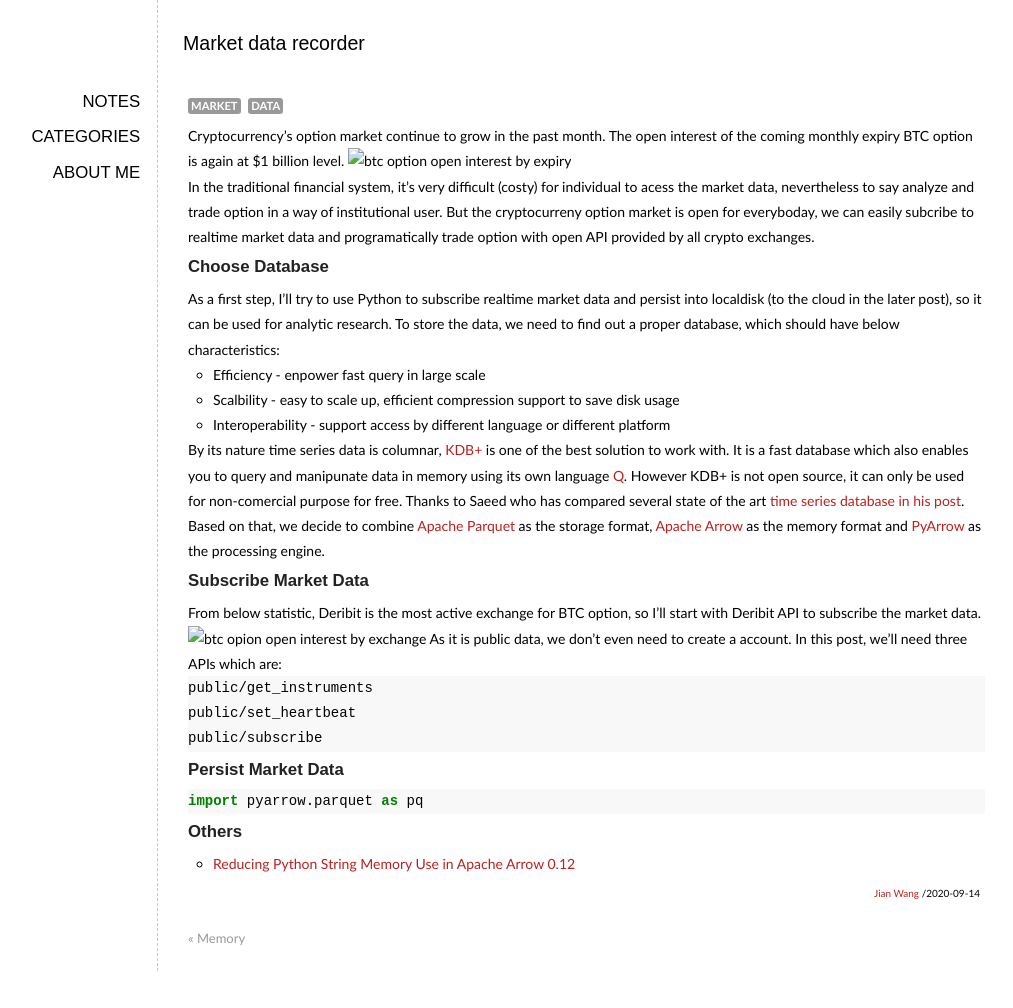
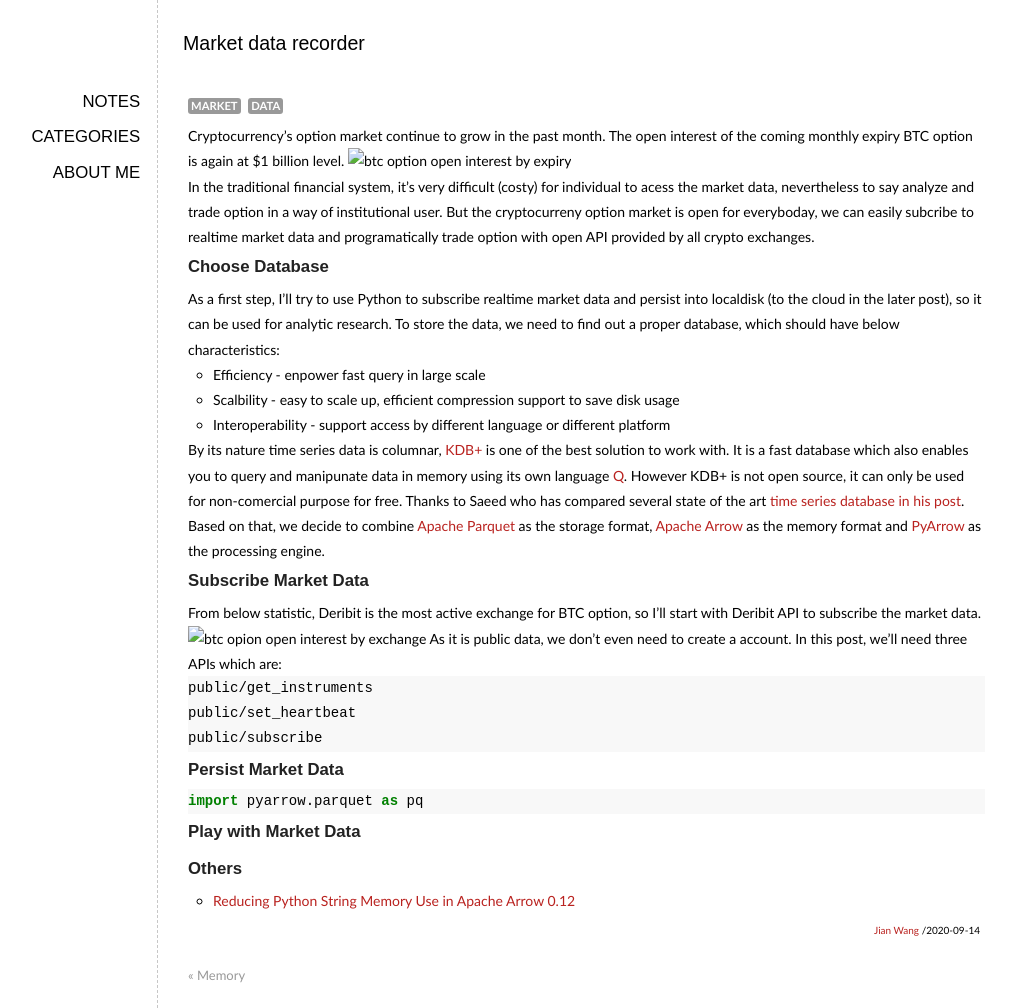
Before and after one commit to elan2wang/note, a Jekyll site: the page built from _posts/2020-09-14-market-data-recorder.md, in a window 1280 px wide. Shown: the whole page, without its empty margins (93-1106 px from the left). Built offline with Jekyll 4.4.1, drawn with Linux system fonts in a browser that asks for light colours; comment, search, counter and statistics services are not loaded; before the commit the page ends 971 px from its top, so only the background shows below that.

Commit message:
update post

````diff
--- a/_posts/2020-09-14-market-data-recorder.md
+++ b/_posts/2020-09-14-market-data-recorder.md
@@ -6,7 +6,7 @@ categories: python, analytic
 ---
 
 Cryptocurrency's option market continue to grow in the past month. The open interest of the coming monthly expiry BTC option is again at $1 billion level.
-![btc option open interest by expiry](../images/skew_btc_options_oi_by_expiry_k_prev_day.png)
+![btc option open interest by expiry](images/skew_btc_options_oi_by_expiry_k_prev_day.png)
 
 In the traditional financial system, it's very difficult (costy) for individual to acess the market data, nevertheless to say analyze and trade option in a way of institutional user. But the cryptocurreny option market is open for everyboday, we can easily subcribe to realtime market data and programatically trade option with open API provided by all crypto exchanges.
 
@@ -20,7 +20,7 @@ By its nature time series data is columnar, [KDB+](https://kx.com/) is one of th
 
 ### Subscribe Market Data
 From below statistic, Deribit is the most active exchange for BTC option, so I'll start with Deribit API to subscribe the market data.
-![btc opion open interest by exchange](../images/skew_total_btc_options_open_interest.png)
+![btc opion open interest by exchange](images/skew_total_btc_options_open_interest.png)
 As it is public data, we don't even need to create a account. In this post, we'll need three APIs which are:
 ```
 public/get_instruments
@@ -33,6 +33,8 @@ public/subscribe
 import pyarrow.parquet as pq
 ```
 
+### Play with Market Data
+
 
 ### Others
 * [Reducing Python String Memory Use in Apache Arrow 0.12](https://arrow.apache.org/blog/2019/02/05/python-string-memory-0.12/)
````
Also changed, not shown: _posts/2014-02-28-leetcode-reverse-linked-list-2.md (line endings or trailing spaces).
